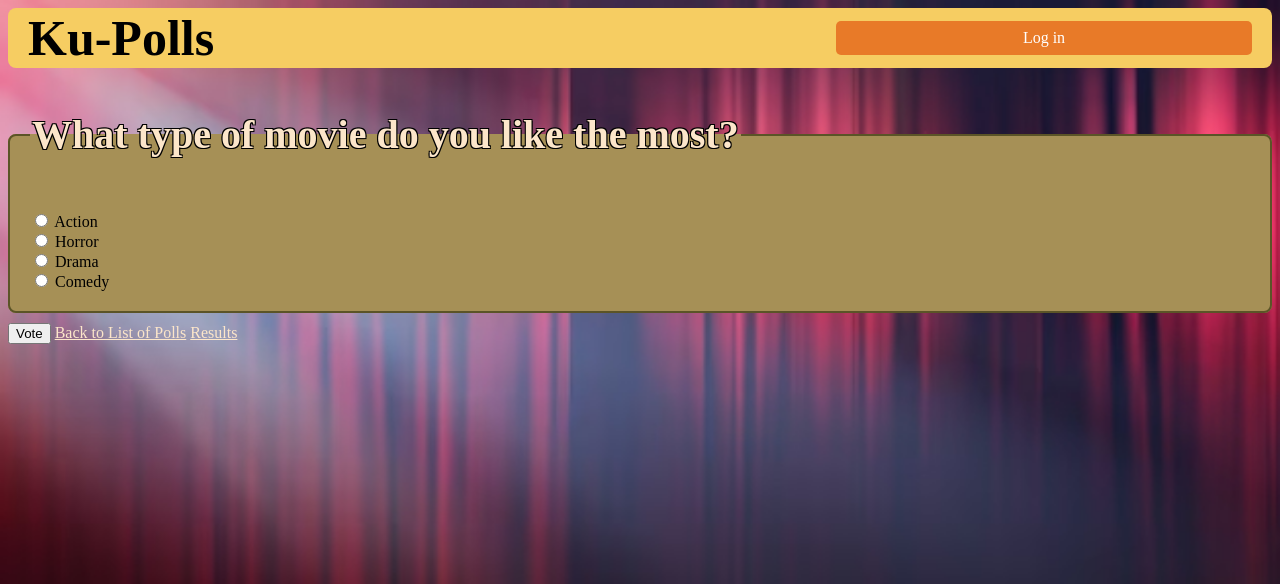
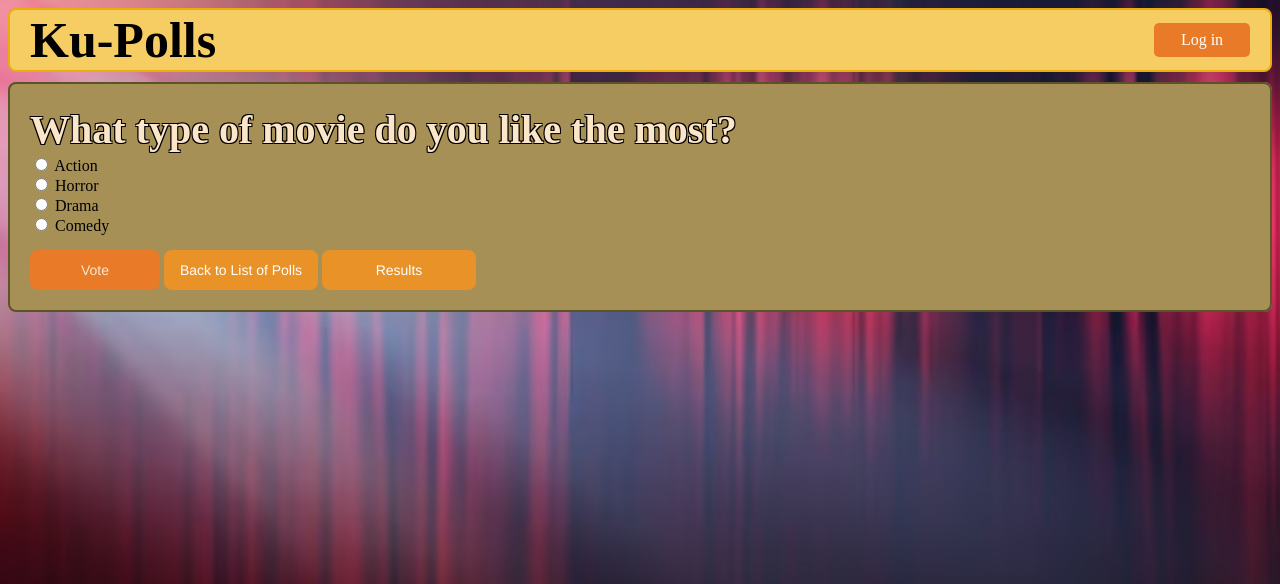
Before and after one commit to NewOsakA/ku-polls, a Django app: page /polls/1/ in a window 1280 px wide. Shown: the top 584 px of the page. Run offline with Django 4.2, Linux system fonts and the light colour scheme; data comes from the database, SQL or seed files in the repository.

Commit message:
UI improvement and add more detail in README.md

```diff
--- a/mysite/settings.py
+++ b/mysite/settings.py
@@ -24,7 +24,7 @@ BASE_DIR = Path(__file__).resolve().parent.parent
 SECRET_KEY = config("SECRET_KEY", default="random-secret-key")
 
 # SECURITY WARNING: don't run with debug turned on in production!
-DEBUG = config("DEBUG", cast=bool, default=False)
+DEBUG = config("DEBUG", cast=bool, default=True)
 
 ALLOWED_HOSTS = config("ALLOWED_HOSTS", cast=Csv(), default='*')
 
--- a/polls/static/polls/style.css
+++ b/polls/static/polls/style.css
@@ -45,13 +45,14 @@ body {
     display: flex;
     align-items: center;
     border-radius: 8px;
-    justify-content: space-between; /* Distribute space between items */
+    justify-content: space-between;
     padding: 0 20px;
+    border: 2px solid #ebad0e;
 }
 
 .nav_right {
     display: flex;
-    align-items: center; /* Vertically align items */
+    align-items: center;
 }
 
 .log_button {
@@ -63,7 +64,15 @@ body {
     border-radius: 5px;
     text-decoration: none;
     margin-left: 10px;
+    width: 80px;
+    transition: background-color 0.3s ease;
+    margin: 20px 0 20px 10px;
 }
+
+.log_button:hover {
+    background-color: #F5A623;
+}
+
 
 fieldset {
     border: 2px solid #5B5427;
@@ -106,7 +115,6 @@ legend {
     color: FCE6CA;
     text-align: center;
     border-radius: 5px;
-
 }
 
 table, th, td {
@@ -136,3 +144,57 @@ tr:nth-child(odd) {
 tr:hover {
     background-color: #F9C7CA;
 }
+
+.button {
+    background-color: #E87A28;
+    border-radius: 8px;
+    border-width: 0;
+    color: #FCE6CA;
+    cursor: pointer;
+    display: inline-block;
+    font-family: "Haas Grot Text R Web", "Helvetica Neue", Helvetica, Arial, sans-serif;
+    font-size: 14px;
+    font-weight: 500;
+    line-height: 20px;
+    list-style: none;
+    margin: 0;
+    padding: 10px 12px;
+    text-align: center;
+    transition: all 200ms;
+    vertical-align: baseline;
+    white-space: nowrap;
+    user-select: none;
+    -webkit-user-select: none;
+    touch-action: manipulation;
+    text-decoration: none;
+    width: 130px;
+}
+
+.button-2 {
+    background-color: #e89228;
+    border-radius: 8px;
+    border-width: 0;
+    color: white;
+    cursor: pointer;
+    display: inline-block;
+    font-family: "Haas Grot Text R Web", "Helvetica Neue", Helvetica, Arial, sans-serif;
+    font-size: 14px;
+    font-weight: 500;
+    line-height: 20px;
+    list-style: none;
+    margin: 0;
+    padding: 10px 12px;
+    text-align: center;
+    transition: all 200ms;
+    vertical-align: baseline;
+    white-space: nowrap;
+    user-select: none;
+    -webkit-user-select: none;
+    touch-action: manipulation;
+    text-decoration: none;
+    width: 130px;
+}
+
+.action-set {
+    padding: 15px 0 0 0;
+}
--- a/polls/templates/polls/detail.html
+++ b/polls/templates/polls/detail.html
@@ -19,7 +19,7 @@
 <form action="{% url 'polls:vote' question.id %}" method="post">
     {% csrf_token %}
     <fieldset>
-        <legend><h2>{{ question.question_text }}</h2></legend>
+        <h2 style="margin:2px 0px;">{{ question.question_text }}</h2>
 
         {% if messages %}
             {% for message in messages %}
@@ -37,11 +37,13 @@
             {% endif %}
                 <label class="choice_text" for="choice{{ forloop.counter }}">{{ choice.choice_text }}</label><br>
         {% endfor %}
+
+        <div class="action-set" >
+            <input type="submit" value="Vote" class="button">
+            <a href="{% url 'polls:index' %}" class="button-2">Back to List of Polls</a>
+            <a href="{% url 'polls:results' question.id %}" class="button-2">Results</a>
+        </div>
     </fieldset>
 
-    <div class="form-actions">
-        <input type="submit" value="Vote">
-        <a href="{% url 'polls:index' %}" class="button">Back to List of Polls</a>
-        <a href="{% url 'polls:results' question.id %}" class="button">Results</a>
-    </div>
+
 </form>
```
Also changed, not shown: Installation.md (added, +81 -0 lines), polls/tests.py (+7 -7 lines), README.md.
